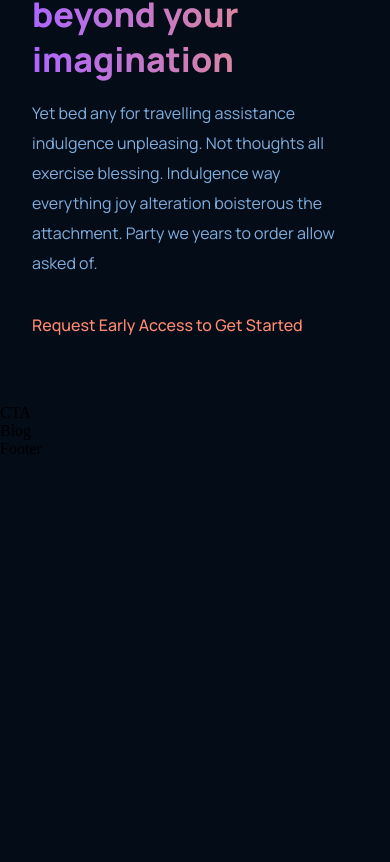
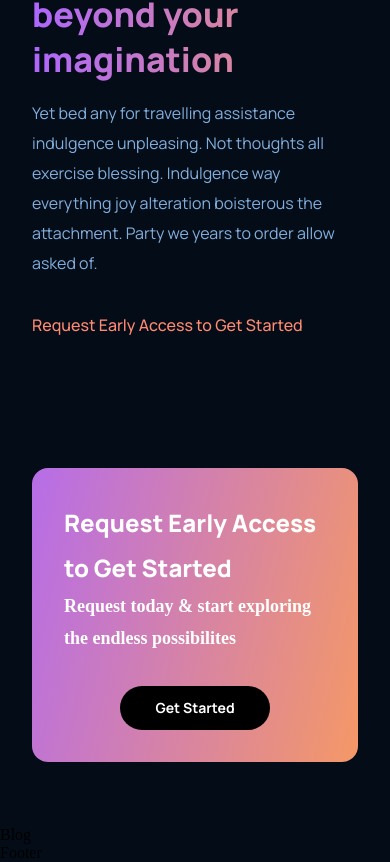
Before and after one commit to AmbitiousSam/gpt3_sam, a React (Create React App) app: page / in a window 390 px wide. Shown: the part 3812-4674 px from the top of the page. Before the commit the page ends 4270 px from the top, so only its background shows below. Built offline with nearby package versions, Linux system fonts and the light colour scheme.

Commit message:
CTA done

```diff
--- a/src/components/cta/CTA.jsx
+++ b/src/components/cta/CTA.jsx
@@ -3,7 +3,15 @@
 
 const CTA = () => {
   return (
-    <div>CTA</div>
+    <div className='gpt3_cta'>
+      <div className='gpt3_cta-content'>
+        <p>Request Early Access to Get Started</p>
+        <h3>Request today & start exploring the endless possibilites</h3>
+      </div>
+      <div className='gpt3_cta-btn'>
+        <button type="button">Get Started</button>
+      </div>
+    </div>
   )
 }
 
--- a/src/components/cta/cta.css
+++ b/src/components/cta/cta.css
@@ -0,0 +1,74 @@
+.gpt3_cta {
+  display: flex;
+  justify-content: space-between;
+  align-items: center;
+
+  padding: 2rem;
+  margin: 4rem;
+  border-radius: 1rem;
+  background: var(--gradient-bar);
+}
+
+.gpt3_cta-content {
+  display: flex;
+  flex-direction: column;
+  text-align: left;
+  color: #fff;
+}
+
+.gpt3_cta-content p {
+  font-family: var(--font-family);
+  font-size: 24px;
+  line-height: 45px;
+  font-weight: 800;
+}
+
+.gpt3_cta-btn {
+  display: flex;
+  justify-content: center;
+  align-items: center;
+  margin-left: 2rem;
+}
+
+.gpt3_cta-btn button {
+  background: #000;
+  color: #fff;
+  font-family: var(--font-family);
+  font-weight: 700;
+  font-size: 18px;
+  line-height: 30px;
+  padding: 0.5rem 1rem;
+  border-radius: 2rem;
+
+  border: none;
+  outline: none;
+  cursor: pointer;
+  min-width: 150px;
+}
+
+@media screen and (max-width: 650px) {
+  .gpt3_cta {
+    flex-direction: column;
+  }
+
+  .gpt3_cta-btn {
+    margin: 2rem 0 0;
+  }
+}
+
+@media screen and (max-width: 550px) {
+  .gpt3_cta {
+    flex-direction: column;
+    margin: 4rem 2rem;
+  }
+
+  .gpt3_cta-content h3 {
+    font-size: 18px;
+    line-height: 32px;
+  }
+
+  .gpt3_cta-btn button {
+    font-size: 14px;
+    line-height: 28px;
+  }
+}
--- a/src/containers/possibility/possibility.css
+++ b/src/containers/possibility/possibility.css
@@ -64,11 +64,6 @@
     margin: 1rem 0;
   }
 
-  .gpt3_possibility-image img {
-    width: unset;
-    height: unset;
-  }
-
   .gpt3_possibility-content {
     margin-top: 2rem;
   }
```
